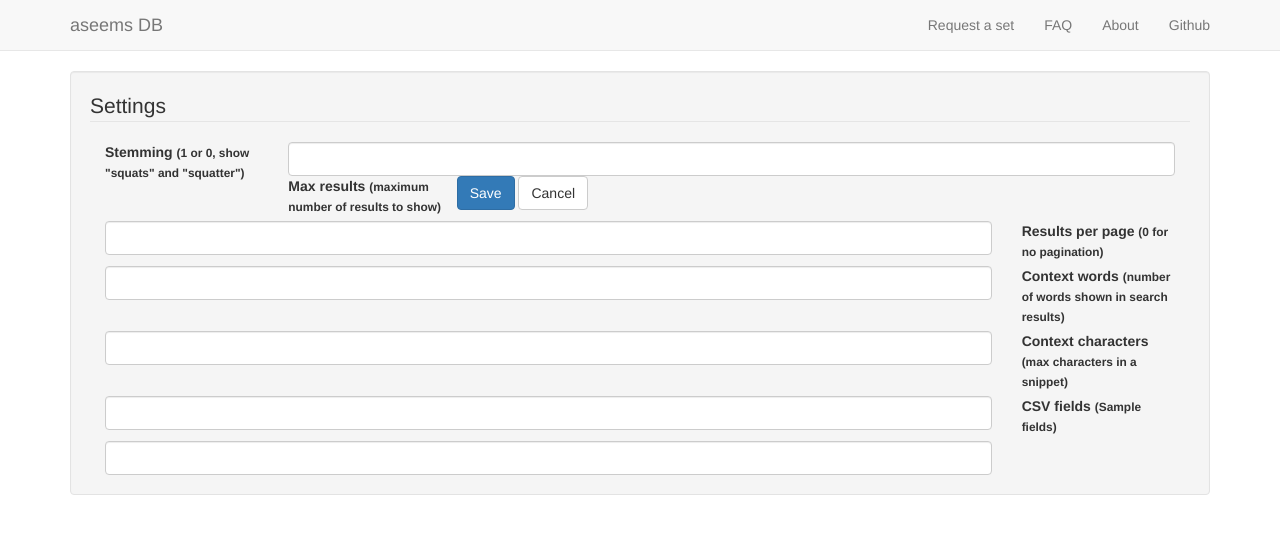
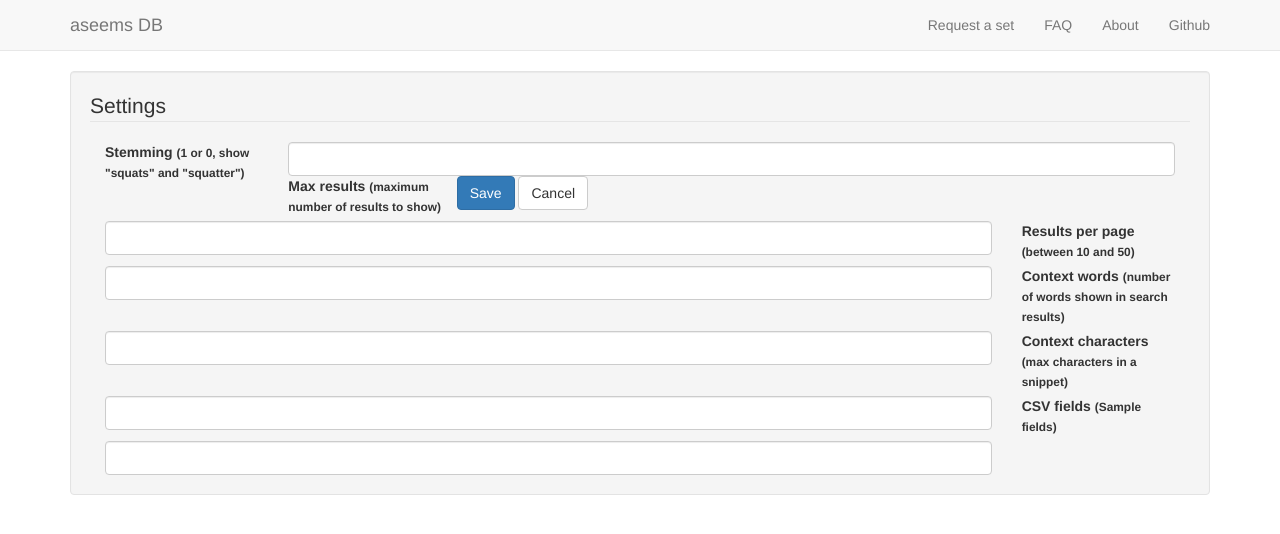
Before and after one commit to aseem-keyal/aseemsDB, a FastAPI app: template app/templates/settings.html in a window 1280 px wide. Shown: the top 534 px of the page. Run offline with FastAPI, Linux system fonts and the light colour scheme; the template is opened without the code that fills it: most values are stand-ins (such as "Sample title", 1, 10 or a date in 2020); some libraries are stand-ins or nearby versions.

Commit message:
limit results per page and json and csv API results

```diff
--- a/app/main.py
+++ b/app/main.py
@@ -29,6 +29,9 @@ try:
     from recoll import rclconfig
 except:
     import rclconfig
+
+MAX_API_RESULTS_WITH_SNIPPETS = 200
+MAX_API_RESULTS_WITHOUT_SNIPPETS = 500
 
 DEFAULTS = {
     'context': 30,
@@ -111,7 +114,7 @@ async def settings(request: Request):
 async def set(request: Request,
         stem: Optional[int] = Query(DEFAULTS['stem'], ge=0, le=1),
         maxresults: Optional[int] = Query(DEFAULTS['maxresults'], ge=0),
-        perpage: Optional[int] = Query(DEFAULTS['perpage'], ge=0),
+        perpage: Optional[int] = Query(DEFAULTS['perpage'], ge=10, le=50),
         context: Optional[int] = Query(DEFAULTS['context'], ge=0),
         maxchars: Optional[int] = Query(DEFAULTS['maxchars'], ge=0),
         csvfields: Optional[str] = DEFAULTS['csvfields']):
@@ -354,7 +357,7 @@ def make_question_badge(snippet):
         return bonus_badge
     elif any(keyword in snippet for keyword in tossup_keywords):
         return tossup_badge
-    elif snippet.count(" [10] ") > 0:
+    elif snippet.count("[10]") > 0:
         return bonus_badge
     else:
         return tossup_badge
@@ -374,8 +377,11 @@ async def recoll_search(config, query, searchtype, dir, sort, ascending, page, d
         config['maxresults'] = nres
     if nres > config['maxresults']:
         nres = config['maxresults']
-    if config['perpage'] == 0 or page == 0:
-        config['perpage'] = nres
+    if page == 0:
+        if dosnippets:
+            config['perpage'] = min(nres, MAX_API_RESULTS_WITH_SNIPPETS)
+        else:
+            config['perpage'] = min(nres, MAX_API_RESULTS_WITHOUT_SNIPPETS)
         page = 1
 
     offset = calculate_offset(page, config['perpage'])
--- a/app/templates/settings.html
+++ b/app/templates/settings.html
@@ -25,7 +25,7 @@
 
             <div class="form-group">
                 <label for="perpage" class="col-lg-2 control-label">
-                    Results per page <small class="gray">(0 for no pagination)</small>
+                    Results per page <small class="gray">(between 10 and 50)</small>
                 </label>
                 <div class="col-lg-10">
                     <input id="perpage" name="perpage" type="text" class="form-control" value={{config['perpage']}}>
```
